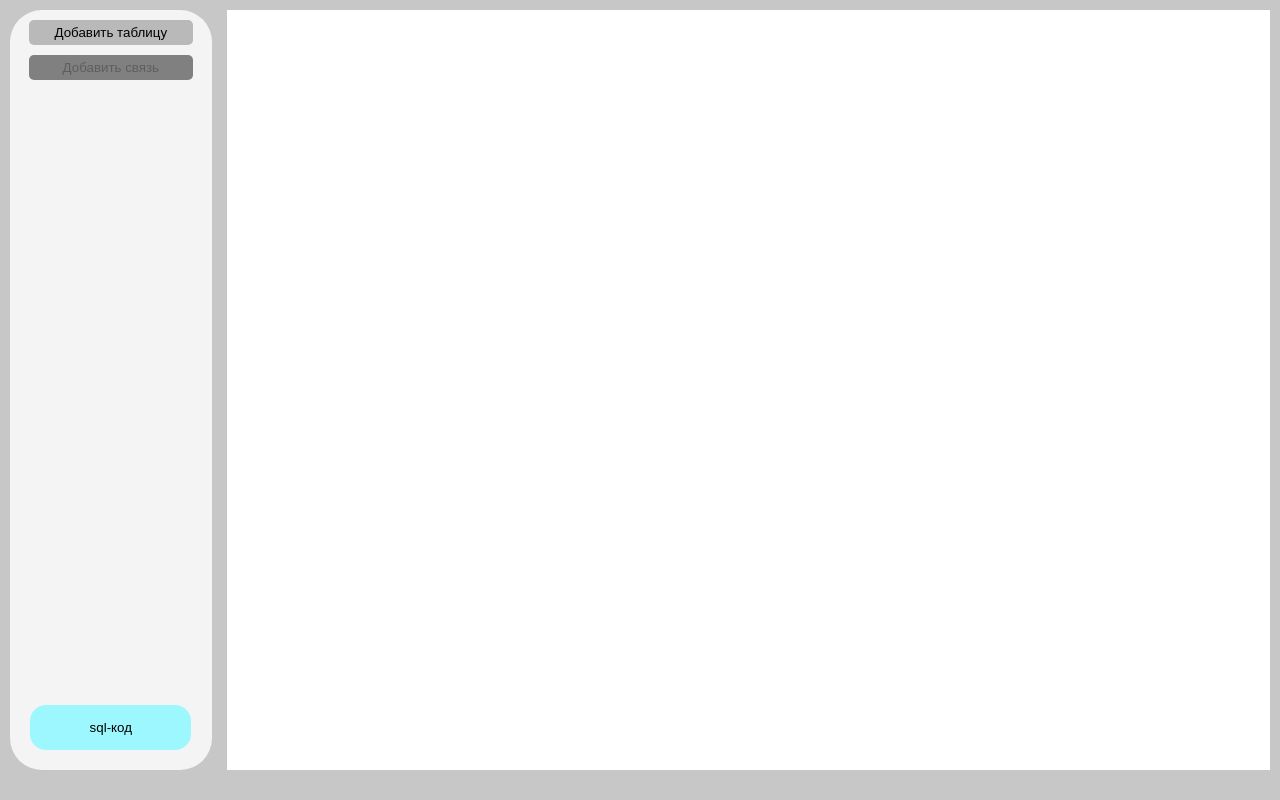
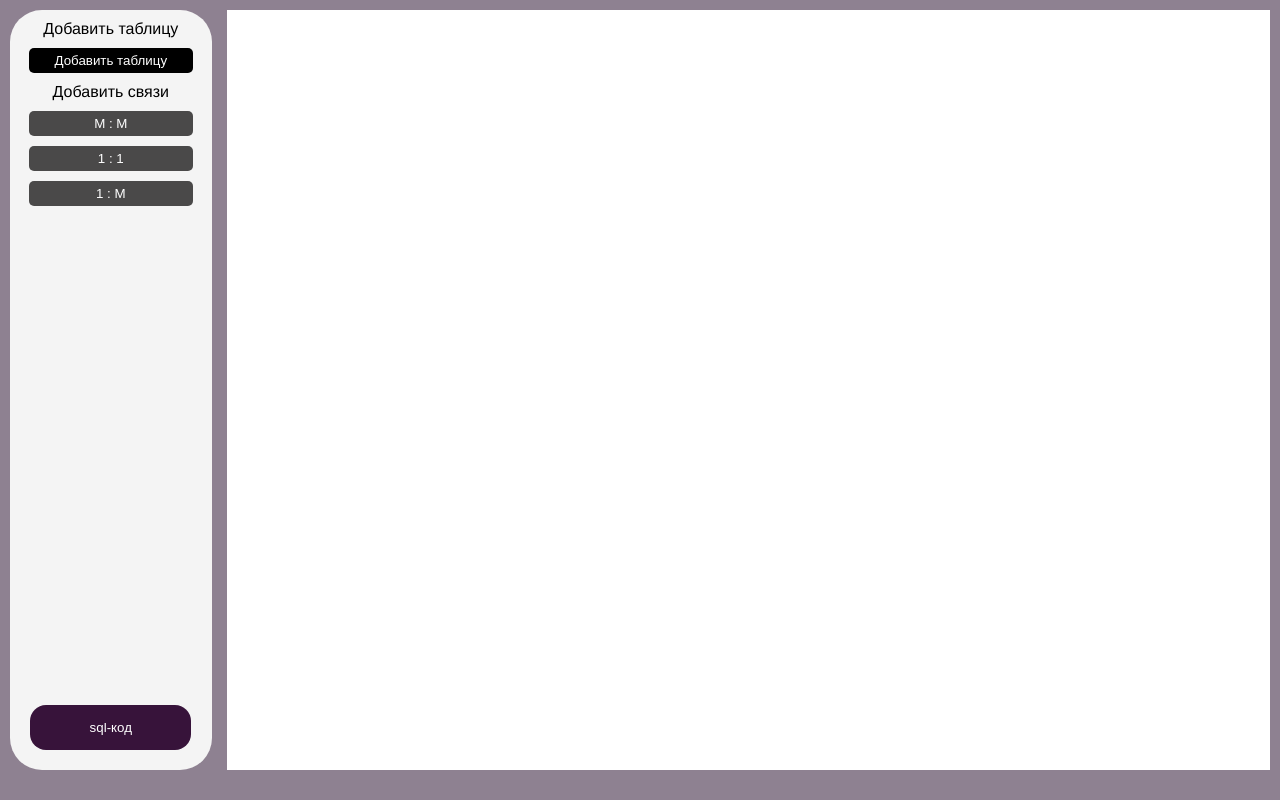
Before and after one commit to Pollikkk/sql_converter, a Vue app: page / in a window 1280 px wide. Built offline with nearby package versions, Linux system fonts and the light colour scheme.

Commit message:
red-appearance

```diff
--- a/src/components/MainCanvas.vue
+++ b/src/components/MainCanvas.vue
@@ -280,6 +280,8 @@
     border-radius: 5px;
     user-select: none;
     min-width: 200px;
+    max-width: 350px;
+    width: 250px;
   }
 
   .element.selected {
--- a/src/components/SidePanel.vue
+++ b/src/components/SidePanel.vue
@@ -1,8 +1,16 @@
 <template>
   <div class="side-panel">
+    <div>Добавить таблицу</div>
     <button class="ordinary-button" @click="addElement('table')">Добавить таблицу</button>
-    <button class="ordinary-button" @click="store.addRelation()" :disabled="store.selectedElements.length !== 2">
-      Добавить связь
+    <div>Добавить связи</div>
+    <button class="ordinary-button" @click="store.addRelation('M:M')" :disabled="store.selectedElements.length !== 2">
+      М : М
+    </button>
+    <button class="ordinary-button" @click="store.addRelation('1:1')" :disabled="store.selectedElements.length !== 2">
+      1 : 1
+    </button>
+    <button class="ordinary-button" @click="store.addRelation('1:M')" :disabled="store.selectedElements.length !== 2">
+      1 : М
     </button>
     <button class="convert" @click="store.convertToSql(); isModalOpen = true">sql-код</button>
 
@@ -39,29 +47,31 @@
     margin-right: 15px;
   }
   button:disabled {
-    background: gray;
+    background: rgb(74, 73, 73);
     cursor: not-allowed;
   }
   .ordinary-button{
     width: 90%;
     border-radius: 5px;
-    background-color: #b9b9b9;
+    background-color: #000000;
+    color: #fff;
     padding: 5px 10px;
   }
   .ordinary-button:hover{
-    background-color: #e3e3e3;
+    background-color: #212020;
   }
   .convert{
     position: absolute;
     bottom: 10px;
     margin: 10px;
     width: 80%;
-    background-color: #9cf7ff;
+    background-color: #37133a;
     padding: 15px;
     border-radius: 16px;
     cursor: pointer;
+    color: #fff;
   }
   .convert:hover{
-    background-color: #c6f9ff;
+    background-color: #4a124f;
   }
 </style>
--- a/src/store/DiagramStore.js
+++ b/src/store/DiagramStore.js
@@ -54,14 +54,18 @@ export const useDiagramStore = defineStore("diagram", {
         this.selectedElements.push(id);
       }
     },
-    addRelation() {
+    addRelation(type) {
       if (this.selectedElements.length === 2) {
+        const parts = type.split(':');
         this.relations.push({
           from: this.selectedElements[0],
           to: this.selectedElements[1],
+          fromType: parts[0],
+          toType: parts[1]
         });
         this.selectedElements = []; // Очистить выбор после создания связи
         console.log(this.relations);
+        console.log(type);
       }
     },
     removeRelation(index) {
--- a/src/styles/style.scss
+++ b/src/styles/style.scss
@@ -1,4 +1,5 @@
 $light-grey: #c7c7c7;
+$violet: #8e8191;
 
 * {
     margin: 0;
@@ -8,6 +9,6 @@ $light-grey: #c7c7c7;
 }
 
 body{
-  background-color: $light-grey;
+  background-color: $violet;
   padding: 10px;
 }
```
